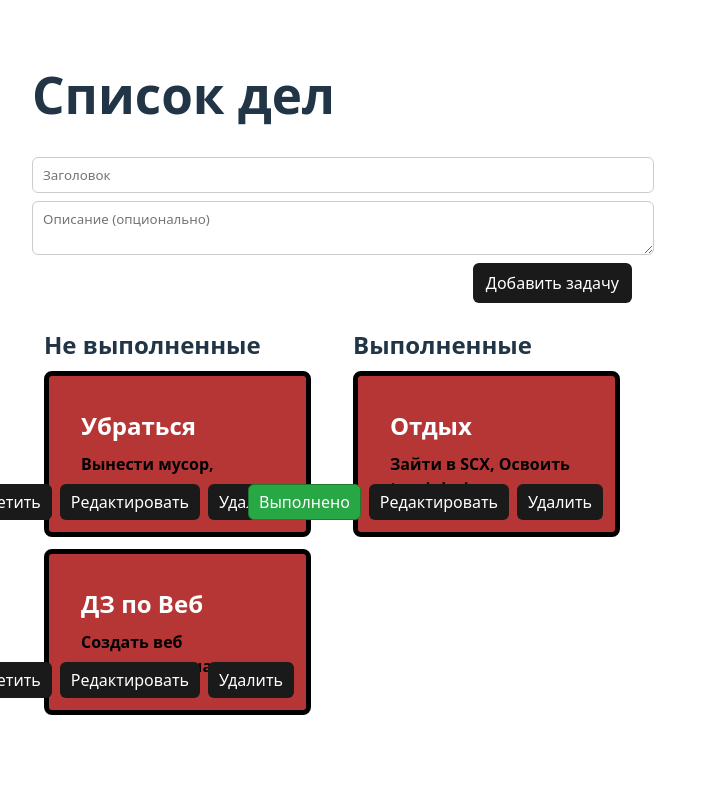
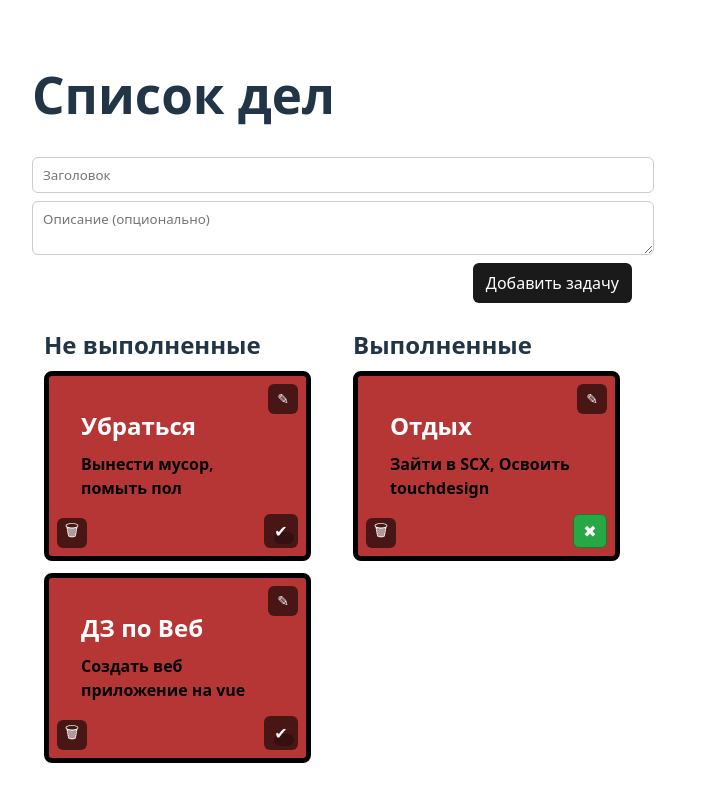
Before and after one commit to Voisa/Task-Manager-Vite-Vue, a Vue app in the folder todo-list/: page / in a window 1280 px wide. Shown: the top 802 px of the page, without its empty margins (0-717 px from the left). Built offline with nearby package versions, Linux system fonts and the light colour scheme.

Commit message:
Not minor changes

```diff
--- a/todo-list/src/components/TaskItem.vue
+++ b/todo-list/src/components/TaskItem.vue
@@ -8,7 +8,7 @@
         <input v-model="editTitle" />
       </div>
     </header>
-    <main>
+  <main>
       <div v-if="!editing">
         <p>{{ props.task.text }}</p>
       </div>
@@ -17,23 +17,17 @@
       </div>
 
       <div class="controls">
-        <button
-          type="button"
-          :class="{ done: props.task.done }"
-          @click="toggleDone"
-          :aria-pressed="props.task.done"
-        >
-          {{ props.task.done ? 'Выполнено' : 'Отметить' }}
-        </button>
-
-        <button type="button" @click="startEdit" v-if="!editing">Редактировать</button>
-        <div v-else>
+        <div v-if="editing">
           <button type="button" @click="saveEdit">Сохранить</button>
           <button type="button" @click="cancelEdit">Отменить</button>
         </div>
-        <!-- Кнопка удаления задачи -->
-        <button type="button" @click.prevent="emit('delete', props.task.id)">Удалить</button>
       </div>
+  <!-- Отдельная кнопка редактирования в правом верхнем углу -->
+  <button v-if="!editing" class="edit-btn" type="button" @click="startEdit" aria-label="Редактировать">✎</button>
+  <!-- Кнопка удаления в левом нижнем углу карточки -->
+  <button v-if="!editing" class="delete-btn" type="button" @click.prevent="emit('delete', props.task.id)" aria-label="Удалить">🗑</button>
+  <!-- Кнопка состояния (Done) в правом нижнем углу карточки -->
+  <button v-if="!editing" class="done-btn" type="button" :class="{ done: props.task.done }" @click.prevent="toggleDone" :aria-pressed="props.task.done">{{ props.task.done ? '✖' : '✔' }}</button>
     </main>
   </div>
 </template>
@@ -82,7 +76,7 @@ function saveEdit() {
 <style>
 .task-card {
   border: 5px solid #000000;
-  padding: 32px;
+  padding: 32px 32px 56px 32px; /* дополнительный нижний отступ, чтобы кнопки не перекрывали текст */
   border-radius: 8px;
   background-color: #b63636;
   position: relative; /* необходимо для абсолютного позиционирования кнопок */
@@ -131,10 +125,90 @@ button.done:hover {
   bottom: 12px;
   display: flex;
   gap: 8px;
+  background: rgba(0,0,0,0.25); /* полупрозрачный фон, чтобы кнопки читались на фоне */
+  padding: 6px 10px;
+  border-radius: 8px;
+  z-index: 5; /* поверх содержимого карточки */
 }
 
 .task-card .controls button {
   /* slightly smaller controls in corner */
   padding: 6px 10px;
 }
+
+/* маленькая кнопка редактирования в правом верхнем углу */
+.task-card .edit-btn {
+  position: absolute;
+  top: 8px;
+  right: 8px;
+  padding: 6px; /* маленькая квадратичная кнопка */
+  width: 30px;
+  height: 30px;
+  display: inline-flex;
+  align-items: center;
+  justify-content: center;
+  border-radius: 6px;
+  font-size: 14px;
+  line-height: 1;
+  background: rgba(0,0,0,0.6);
+  color: #fff;
+  border: 1px solid transparent;
+  cursor: pointer;
+  z-index: 10;
+}
+
+.task-card .edit-btn:hover {
+  background: rgba(0,0,0,0.75);
+}
+
+/* маленькая кнопка удаления в левом нижнем углу */
+.task-card .delete-btn {
+  position: absolute;
+  left: 8px;
+  bottom: 8px;
+  width: 30px;
+  height: 30px;
+  padding: 4px;
+  display: inline-flex;
+  align-items: center;
+  justify-content: center;
+  border-radius: 6px;
+  background: rgba(0,0,0,0.6);
+  color: #fff;
+  border: 1px solid transparent;
+  cursor: pointer;
+  z-index: 10;
+}
+
+.task-card .delete-btn:hover {
+  background: rgba(0,0,0,0.75);
+}
+
+/* кнопка 'готово' в правом нижнем углу */
+.task-card .done-btn {
+  position: absolute;
+  right: 8px;
+  bottom: 8px;
+  width: 34px;
+  height: 34px;
+  padding: 4px;
+  display: inline-flex;
+  align-items: center;
+  justify-content: center;
+  border-radius: 6px;
+  background: rgba(0,0,0,0.6);
+  color: #fff;
+  border: 1px solid transparent;
+  cursor: pointer;
+  z-index: 10;
+}
+
+.task-card .done-btn.done {
+  background-color: #28a745; /* зелёный когда выполнено */
+  border-color: #1f7a2e;
+}
+
+.task-card .done-btn:hover {
+  background: rgba(0,0,0,0.75);
+}
 </style>
```
